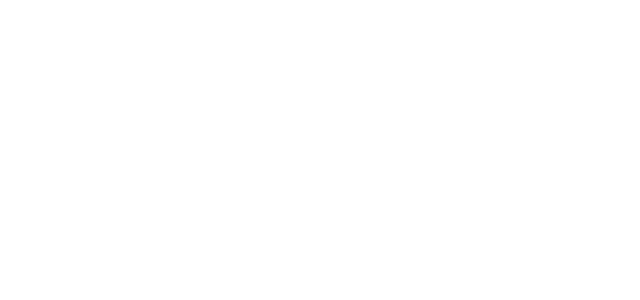
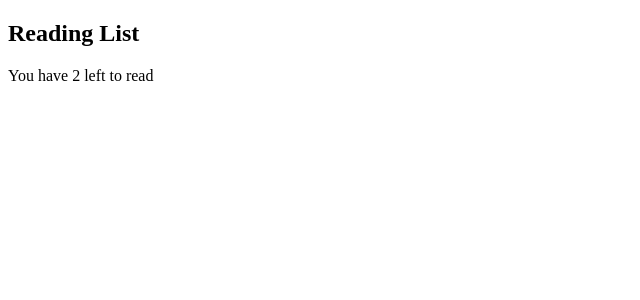
Before and after one commit to Dainokode/Book-list, a React (Create React App) app: page / in a window 1280 px wide. Shown: the top 300 px of the page, without its empty margins (0-640 px from the left). Built offline with nearby package versions, Linux system fonts and the light colour scheme.

Commit message:
add navbar

```diff
--- a/src/App.js
+++ b/src/App.js
@@ -1,8 +1,16 @@
 import React from "react";
+import Navbar from "./components/Navbar";
+import BookContextProvider from "./contexts/BookContext";
 import "./styles/main.scss";
 
 const App = () => {
-  return <div className="container"></div>;
+  return (
+    <div className="container">
+      <BookContextProvider>
+        <Navbar />
+      </BookContextProvider>
+    </div>
+  );
 };
 
 export default App;
--- /dev/null
+++ b/src/components/Navbar.jsx
@@ -0,0 +1,14 @@
+import React, { useContext } from "react";
+import { BookContext } from "../contexts/BookContext";
+
+const Navbar = () => {
+  const { books } = useContext(BookContext);
+  return (
+    <nav className="navbar">
+      <h1>Reading List</h1>
+      <p>You have {books.length} left to read</p>
+    </nav>
+  );
+};
+
+export default Navbar;
--- a/src/contexts/BookContext.js
+++ b/src/contexts/BookContext.js
@@ -1,5 +1,5 @@
 import React, { createContext, useState } from "react";
-import uuidv4 from "uuidv4";
+import { v4 as uuidv4 } from "uuid";
 
 export const BookContext = createContext();
 
@@ -19,9 +19,11 @@
     });
   };
 
-  <BookContext.Provider value={(books, addBook, deleteBook)}>
-    {children}
-  </BookContext.Provider>;
+  return (
+    <BookContext.Provider value={{ books, addBook, deleteBook }}>
+      {children}
+    </BookContext.Provider>
+  );
 };
 
 export default BookContextProvider;
```
